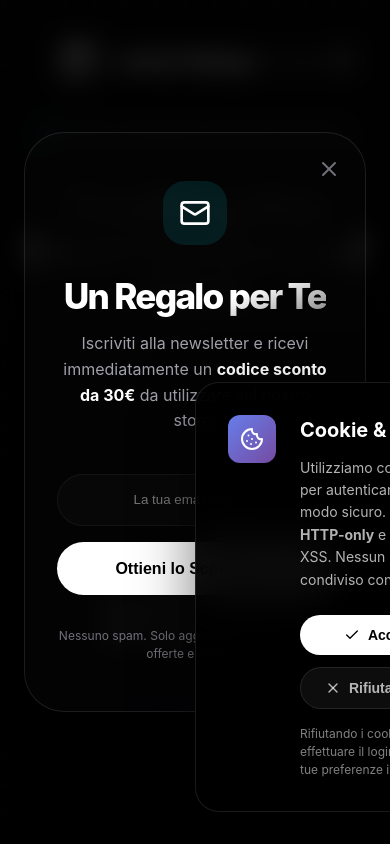
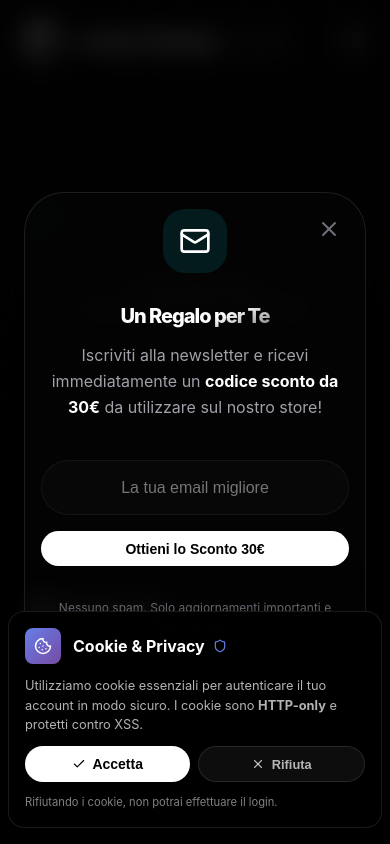
Before and after one commit to Matty47ghigo/Matty47ghigo-website, a React (Vite) app in the folder client/: page / in a window 390 px wide. Shown: the top 844 px of the page. Built offline with nearby package versions, Linux system fonts and the light colour scheme; no server answers.

Commit message:
feat: Add cookie consent component, global CSS styling, and shop API routes.

```diff
--- a/client/src/components/CookieConsent.jsx
+++ b/client/src/components/CookieConsent.jsx
@@ -42,12 +42,10 @@ const CookieConsent = () => {
         transition={{ duration: 0.5, ease: [0.22, 1, 0.36, 1] }}
         style={{
           position: "fixed",
-          bottom: "2rem",
-          left: "50%",
-          transform: "translateX(-50%)",
+          bottom: "1rem",
+          left: "0.5rem",
+          right: "0.5rem",
           zIndex: 9999,
-          width: "90%",
-          maxWidth: "600px",
         }}
       >
         <div
@@ -56,41 +54,40 @@ const CookieConsent = () => {
             background: "rgba(0, 0, 0, 0.95)",
             backdropFilter: "blur(20px)",
             border: "1px solid rgba(255, 255, 255, 0.1)",
-            borderRadius: "1.5rem",
-            padding: "2rem",
+            borderRadius: "1rem",
+            padding: "1rem",
             boxShadow: "0 20px 60px rgba(0, 0, 0, 0.5)",
           }}
         >
-          <div style={{ display: "flex", gap: "1.5rem", alignItems: "start" }}>
-            {/* Icon */}
+          {/* Mobile-friendly layout */}
+          <div
+            style={{ display: "flex", flexDirection: "column", gap: "0.75rem" }}
+          >
+            {/* Header with icon */}
+            <div
+              style={{ display: "flex", alignItems: "center", gap: "0.75rem" }}
+            >
               <div
                 style={{
-                width: "48px",
-                height: "48px",
-                borderRadius: "12px",
-                background: "linear-gradient(135deg, #667eea 0%, #764ba2 100%)",
+                  width: "36px",
+                  height: "36px",
+                  borderRadius: "8px",
+                  background:
+                    "linear-gradient(135deg, #667eea 0%, #764ba2 100%)",
                   display: "flex",
                   alignItems: "center",
                   justifyContent: "center",
                   flexShrink: 0,
                 }}
               >
-              <Cookie size={24} color="white" />
+                <Cookie size={18} color="white" />
               </div>
-
-            {/* Content */}
-            <div style={{ flex: 1 }}>
               <div
-                style={{
-                  display: "flex",
-                  alignItems: "center",
-                  gap: "0.5rem",
-                  marginBottom: "0.75rem",
-                }}
+                style={{ display: "flex", alignItems: "center", gap: "0.5rem" }}
               >
                 <h3
                   style={{
-                    fontSize: "1.25rem",
+                    fontSize: "1rem",
                     fontWeight: 700,
                     color: "white",
                     margin: 0,
@@ -98,48 +95,58 @@ const CookieConsent = () => {
                 >
                   Cookie & Privacy
                 </h3>
-                <Shield size={16} color="#667eea" />
+                <Shield size={14} color="#667eea" />
+              </div>
             </div>
 
+            {/* Description */}
             <p
               style={{
-                  fontSize: "0.875rem",
+                fontSize: "0.8rem",
                 color: "rgba(255, 255, 255, 0.7)",
-                  lineHeight: "1.6",
-                  margin: "0 0 1.5rem 0",
+                lineHeight: "1.5",
+                margin: 0,
               }}
             >
               Utilizziamo cookie essenziali per autenticare il tuo account in
               modo sicuro. I cookie sono <strong>HTTP-only</strong> e protetti
-                contro XSS. Nessun dato viene condiviso con terze parti.
+              contro XSS.
             </p>
 
-              {/* Buttons */}
+            {/* Buttons - Stack on mobile */}
             <div
-                style={{ display: "flex", gap: "0.75rem", flexWrap: "wrap" }}
+              style={{
+                display: "flex",
+                gap: "0.5rem",
+                flexDirection: "row",
+                flexWrap: "wrap",
+              }}
             >
               <button
                 onClick={handleAccept}
                 className="btn-primary"
                 style={{
-                    padding: "0.75rem 1.5rem",
+                  padding: "0.6rem 1rem",
                   borderRadius: "50px",
-                    fontSize: "0.875rem",
+                  fontSize: "0.8rem",
                   fontWeight: 600,
                   display: "flex",
                   alignItems: "center",
-                    gap: "0.5rem",
+                  gap: "0.4rem",
+                  flex: 1,
+                  justifyContent: "center",
+                  minWidth: "120px",
                 }}
               >
-                  <Check size={16} />
-                  Accetta Cookie
+                <Check size={14} />
+                Accetta
               </button>
               <button
                 onClick={handleReject}
                 style={{
-                    padding: "0.75rem 1.5rem",
+                  padding: "0.6rem 1rem",
                   borderRadius: "50px",
-                    fontSize: "0.875rem",
+                  fontSize: "0.8rem",
                   fontWeight: 600,
                   background: "rgba(255, 255, 255, 0.05)",
                   border: "1px solid rgba(255, 255, 255, 0.1)",
@@ -148,7 +155,10 @@ const CookieConsent = () => {
                   transition: "all 0.2s",
                   display: "flex",
                   alignItems: "center",
-                    gap: "0.5rem",
+                  gap: "0.4rem",
+                  flex: 1,
+                  justifyContent: "center",
+                  minWidth: "120px",
                 }}
                 onMouseEnter={(e) => {
                   e.target.style.background = "rgba(255, 255, 255, 0.1)";
@@ -159,23 +169,20 @@ const CookieConsent = () => {
                   e.target.style.color = "rgba(255, 255, 255, 0.7)";
                 }}
               >
-                  <X size={16} />
+                <X size={14} />
                 Rifiuta
               </button>
             </div>
 
             <p
               style={{
-                  fontSize: "0.75rem",
+                fontSize: "0.7rem",
                 color: "rgba(255, 255, 255, 0.5)",
-                  marginTop: "1rem",
-                  marginBottom: 0,
+                margin: 0,
               }}
             >
-                Rifiutando i cookie, non potrai effettuare il login. Puoi
-                modificare le tue preferenze in qualsiasi momento.
+              Rifiutando i cookie, non potrai effettuare il login.
             </p>
-            </div>
           </div>
         </div>
       </motion.div>
--- a/client/src/index.css
+++ b/client/src/index.css
@@ -26,6 +26,119 @@ body {
   line-height: 1.5;
   -webkit-font-smoothing: antialiased;
   min-height: 100vh;
+}
+
+/* Mobile Responsive Styles */
+@media (max-width: 768px) {
+  /* Checkout navbar */
+  nav.liquid-glass {
+    width: 95% !important;
+    padding: 0.75rem 1rem !important;
+    borderRadius: 1rem !important;
+    top: 0.75rem !important;
+  }
+
+  nav.liquid-glass .btn-secondary {
+    padding: 0.5rem 0.75rem !important;
+    font-size: 0.75rem !important;
+  }
+
+  /* Dashboard sidebar */
+  .sidebar {
+    width: 100% !important;
+    max-width: 100% !important;
+    min-width: unset !important;
+    position: fixed !important;
+    left: -100% !important;
+    z-index: 1000 !important;
+    transition: left 0.3s ease !important;
+  }
+
+  .sidebar.open {
+    left: 0 !important;
+  }
+
+  .main-container {
+    width: 100% !important;
+  }
+
+  .dashboard-content {
+    padding: 1rem !important;
+  }
+
+  /* Chat layout */
+  .chat-layout {
+    flex-direction: column !important;
+    height: auto !important;
+  }
+
+  .ticket-sidebar {
+    width: 100% !important;
+    max-height: 200px !important;
+  }
+
+  /* Forms */
+  input, textarea, select {
+    font-size: 16px !important; /* Prevents zoom on iOS */
+  }
+
+  /* Cards */
+  .card {
+    padding: 1rem !important;
+  }
+
+  /* Tables */
+  .table-container {
+    overflow-x: auto;
+    -webkit-overflow-scrolling: touch;
+  }
+
+  /* Buttons */
+  .btn-primary, .btn-secondary {
+    padding: 0.6rem 1rem !important;
+    font-size: 0.875rem !important;
+  }
+
+  /* Grid layouts */
+  .grid-cols-2, .grid-cols-3 {
+    grid-template-columns: 1fr !important;
+  }
+
+  /* Progress steps */
+  .progress-steps {
+    flex-wrap: wrap !important;
+    gap: 0.5rem !important;
+  }
+
+  /* Auth forms */
+  .auth-container {
+    padding: 1rem !important;
+  }
+
+  /* Order summary */
+  .order-summary {
+    position: relative !important;
+    width: 100% !important;
+  }
+}
+
+@media (max-width: 480px) {
+  /* Extra small screens */
+  nav.liquid-glass {
+    padding: 0.5rem 0.75rem !important;
+  }
+
+  nav.liquid-glass a span {
+    display: none !important;
+  }
+
+  .dashboard-content {
+    padding: 0.5rem !important;
+  }
+
+  h1 { font-size: 1.5rem !important; }
+  h2 { font-size: 1.25rem !important; }
+  h3 { font-size: 1rem !important; }
 }
 
 /* Layout Utilities */
```
Also changed, not shown: 1 other file (tests, documents, lock files or other folders). Lines whose indentation alone changed are shown as unchanged.
